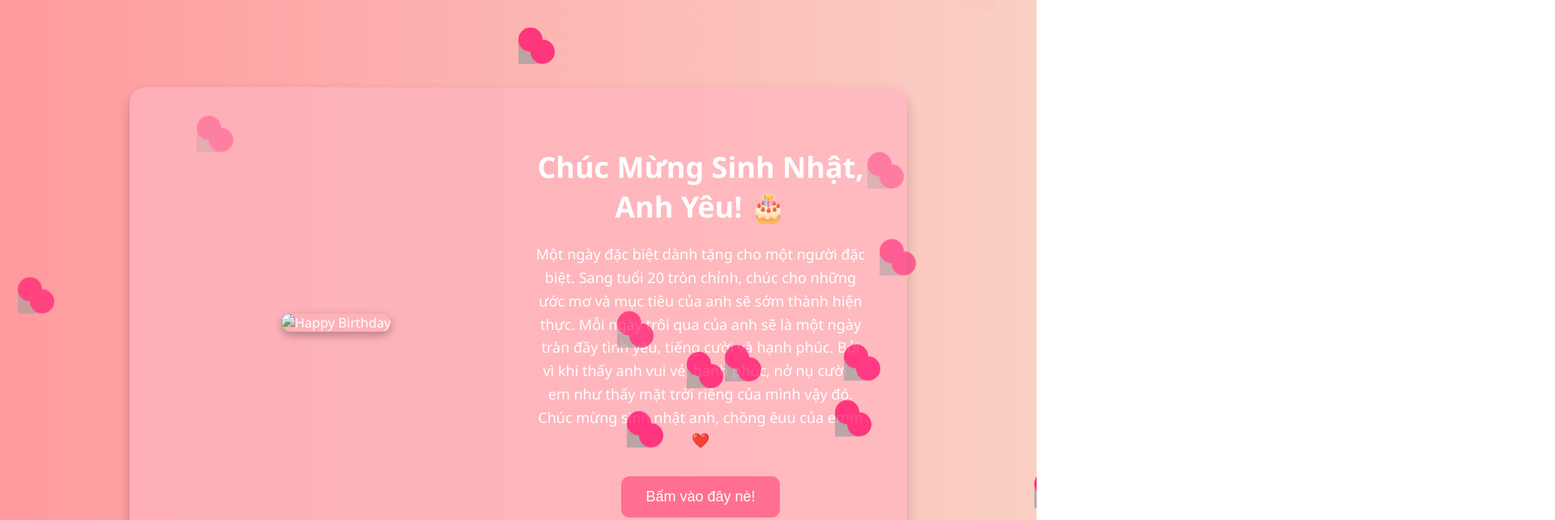
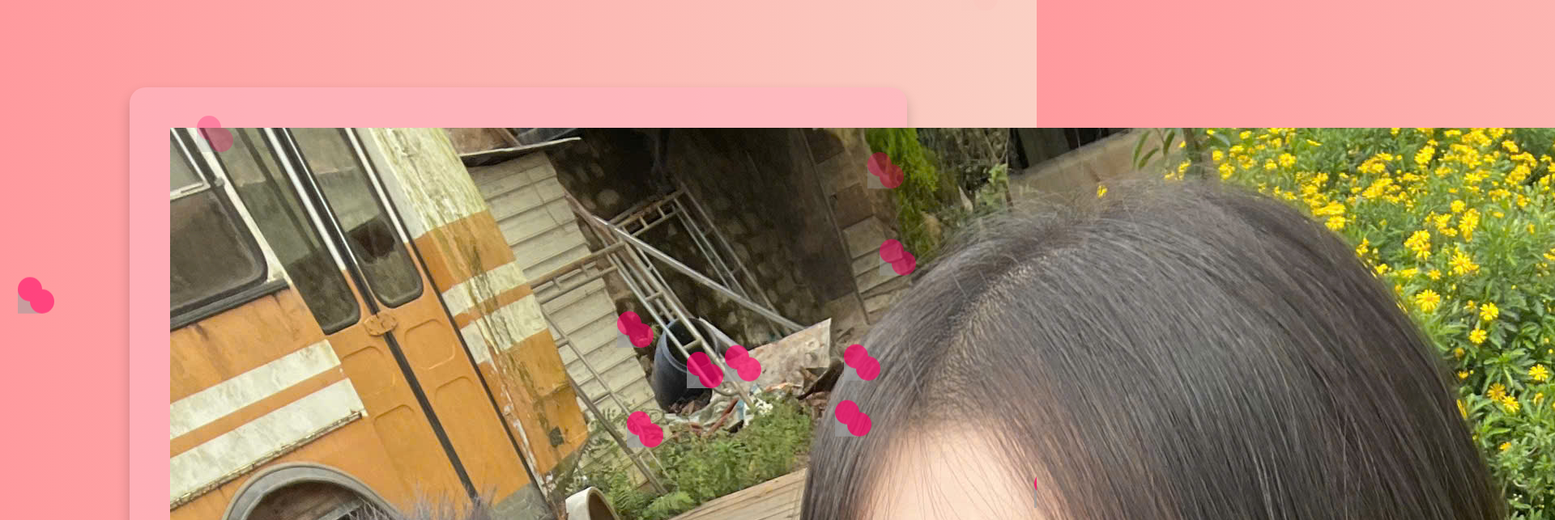
Before and after one commit to kimquyen213/quasinhnhat, a plain HTML site: page index.html in a window 1280 px wide. Shown: the top 643 px of the page at 81% size, 1920 px wide, since content can reach past the window. Drawn offline with Linux system fonts and the light colour scheme; grey boxes are pictures that could not be loaded.

Commit message:
Update index.html

```diff
--- a/index.html
+++ b/index.html
@@ -11,7 +11,8 @@
 
     <div class="content">
       <div class="left">
-        <img src="image/hinh4.jpg" alt="Happy Birthday" class="birthday-img">
+       <img src="hinh4.jpg" alt="Happy Birthday">
+
       </div>
       <div class="heart-container">
         <span class="heart"></span>
```
